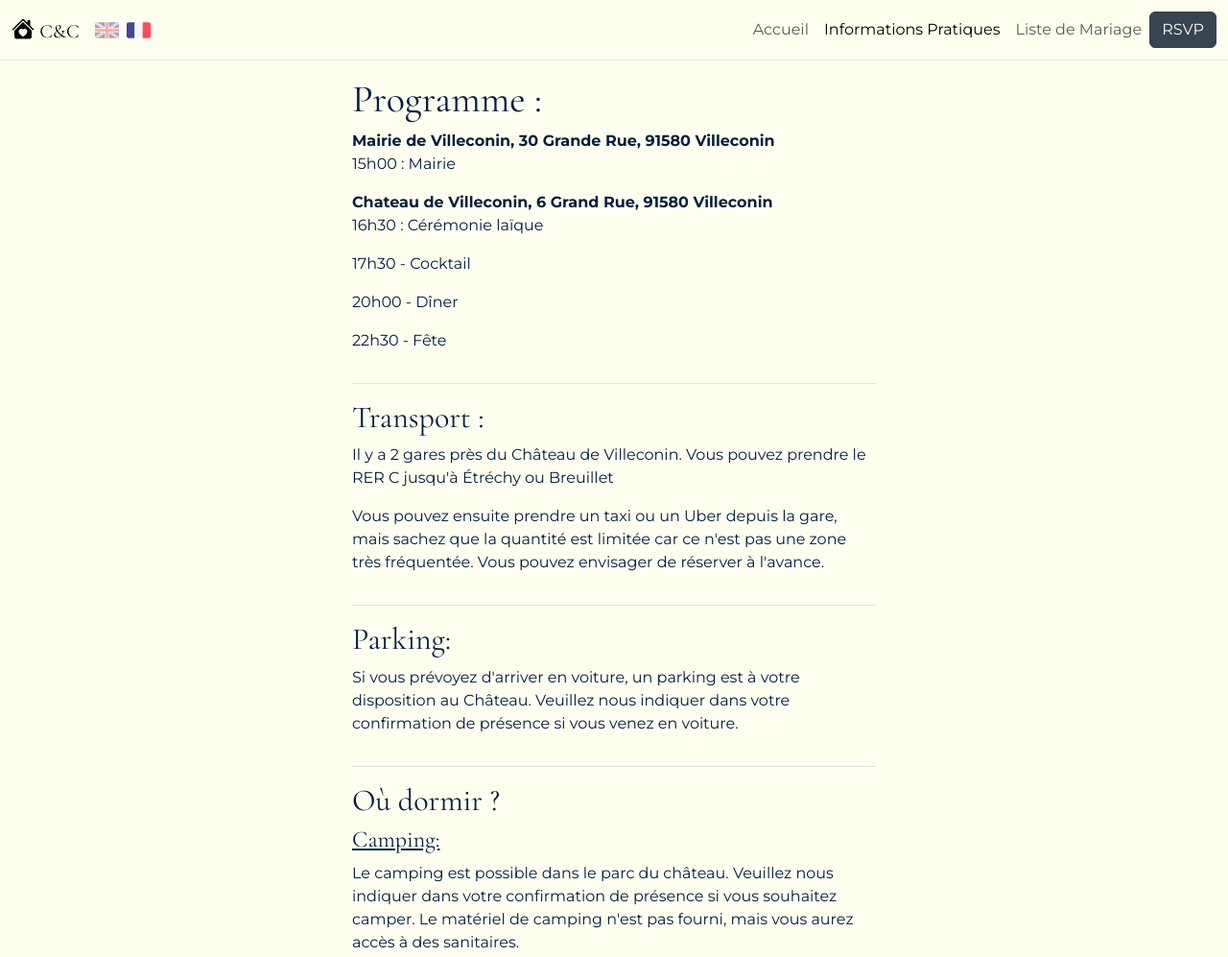
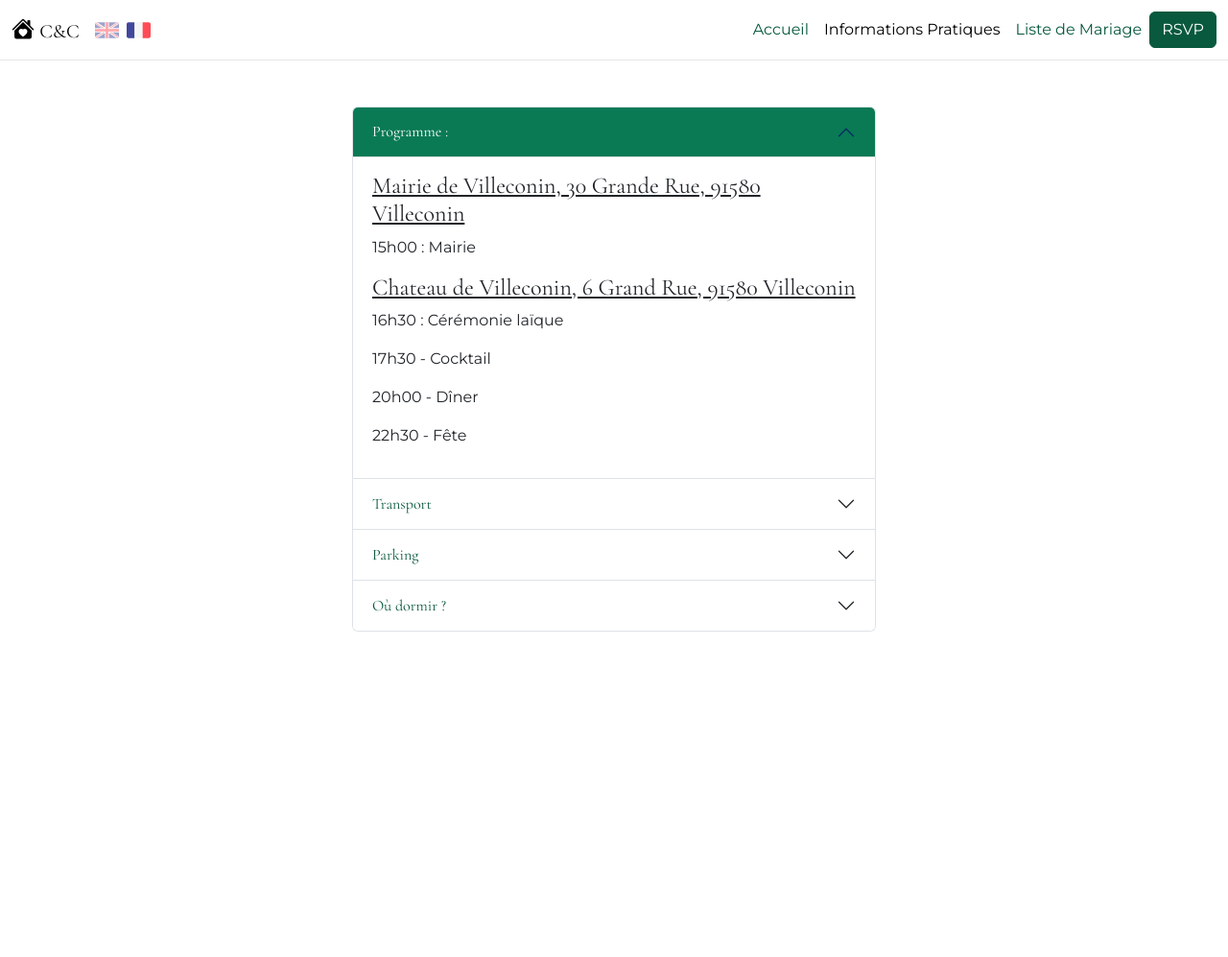
Before and after one commit to chrishughallen/charlotteandchris, a plain HTML site: page info.html in a window 1280 px wide. Shown: the top 997 px of the page at 96% size. After the commit the page ends 800 px from the top, so only its background shows below. Drawn offline with nearby package versions, Linux system fonts and the light colour scheme; a web font is replaced by a local one.

Commit message:
new styles

```diff
--- a/index.html
+++ b/index.html
@@ -5,14 +5,14 @@
   <meta name="viewport" content="width=device-width, initial-scale=1.0">
   <link rel="preconnect" href="https://fonts.googleapis.com">
   <link rel="preconnect" href="https://fonts.gstatic.com" crossorigin>
-  <link href="https://fonts.googleapis.com/css2?family=Cormorant+Garamond:ital,wght@0,300..700;1,300..700&family=Montserrat:ital,wght@0,100..900;1,100..900&family=Parisienne&family=Playfair+Display:ital,wght@0,400..900;1,400..900&display=swap" rel="stylesheet">
+  <link href="https://fonts.googleapis.com/css2?family=Cinzel+Decorative:wght@400;700;900&family=Cormorant+Garamond:ital,wght@0,300..700;1,300..700&family=Montserrat:ital,wght@0,100..900;1,100..900&family=Parisienne&display=swap" rel="stylesheet">
   <link href="https://cdn.jsdelivr.net/npm/bootstrap@5.3.7/dist/css/bootstrap.min.css" rel="stylesheet" integrity="sha384-LN+7fdVzj6u52u30Kp6M/trliBMCMKTyK833zpbD+pXdCLuTusPj697FH4R/5mcr" crossorigin="anonymous">
   <link rel="stylesheet" href="https://cdn.jsdelivr.net/npm/bootstrap-icons@1.13.1/font/bootstrap-icons.min.css">
   <link rel="stylesheet" href="styles.css">
   <title>Chris & Charlotte 2026 | Home</title>
 </head>
 <body>
-  <nav class="navbar navbar-expand-lg sticky-top" style="background: #fffff0; border-bottom: 1px solid rgba(0,0,0,0.1)">
+  <nav class="navbar navbar-expand-lg sticky-top" style="background: #fff; border-bottom: 1px solid rgba(0,0,0,0.1)">
     <div class="container-fluid">
       <a class="navbar-brand" href="#">
         <i class="bi bi-house-heart-fill" style="font-size: 1.5rem;"></i>
--- a/info.html
+++ b/info.html
@@ -5,14 +5,15 @@
   <meta name="viewport" content="width=device-width, initial-scale=1.0">
   <link rel="preconnect" href="https://fonts.googleapis.com">
   <link rel="preconnect" href="https://fonts.gstatic.com" crossorigin>
-  <link href="https://fonts.googleapis.com/css2?family=Cormorant+Garamond:ital,wght@0,300..700;1,300..700&family=Montserrat:ital,wght@0,100..900;1,100..900&family=Parisienne&family=Playfair+Display:ital,wght@0,400..900;1,400..900&display=swap" rel="stylesheet">
+  <link rel="preconnect" href="https://fonts.googleapis.com">
+  <link href="https://fonts.googleapis.com/css2?family=Cinzel+Decorative:wght@400;700;900&family=Cormorant+Garamond:ital,wght@0,300..700;1,300..700&family=Montserrat:ital,wght@0,100..900;1,100..900&family=Parisienne&display=swap" rel="stylesheet">
   <link href="https://cdn.jsdelivr.net/npm/bootstrap@5.3.7/dist/css/bootstrap.min.css" rel="stylesheet" integrity="sha384-LN+7fdVzj6u52u30Kp6M/trliBMCMKTyK833zpbD+pXdCLuTusPj697FH4R/5mcr" crossorigin="anonymous">
   <link rel="stylesheet" href="https://cdn.jsdelivr.net/npm/bootstrap-icons@1.13.1/font/bootstrap-icons.min.css">
   <link rel="stylesheet" href="styles.css">
   <title>Chris & Charlotte 2026 | Info</title>
 </head>
 <body>
-  <nav class="navbar navbar-expand-lg sticky-top" style="background: #fffff0; border-bottom: 1px solid rgba(0,0,0,0.1)">
+  <nav class="navbar navbar-expand-lg sticky-top" style="background: #fff; border-bottom: 1px solid rgba(0,0,0,0.1)">
     <div class="container-fluid">
       <a class="navbar-brand" href="index.html">
         <i class="bi bi-house-heart-fill" style="font-size: 1.5rem;"></i>
@@ -41,42 +42,66 @@
       </div>
     </div>
   </nav>
-  <main class="container mt-3">
+  <main class="container my-5">
     <section class="row">
       <div class="col-lg-6 m-auto">
-        <div class="pb-3 border-bottom d-grid">
-          <h1 data-i18n="program_title"></h1>
+
+      <div class="accordion" id="accordionExample">
+
+        <div class="accordion-item">
+          <h2 class="accordion-header">
+            <button data-i18n="program_title" class="accordion-button" type="button" data-bs-toggle="collapse" data-bs-target="#collapseOne" aria-expanded="true" aria-controls="collapseOne" data-i18n="transportation_title">
+            </button>
+          </h2>
+          <div id="collapseOne" class="accordion-collapse collapse show" data-bs-parent="#accordionExample">
+            <div class="accordion-body">
               <div class="d-grid">
-            <p class="mb-0"><strong>Mairie de Villeconin, 30 Grande Rue, 91580 Villeconin</strong></p>
+                <h4><u>Mairie de Villeconin, 30 Grande Rue, 91580 Villeconin</u></h4>
                 <p data-i18n="program_mairie"></p>
               </div>
               <div class="d-grid">
-            <p class="mb-0"><strong>Chateau de Villeconin, 6 Grand Rue, 91580 Villeconin</strong></p>
+                <h4><u>Chateau de Villeconin, 6 Grand Rue, 91580 Villeconin</u></h4>
                 <p data-i18n="program_ceremony"></p>
                 <p data-i18n="program_cocktail"></p>
                 <p data-i18n="program_dinner"></p>
                 <p data-i18n="program_party"></p>
               </div>
             </div>
+          </div>
+        </div>
 
-      <div class="py-3 border-bottom">
-        <h2 data-i18n="transportation_title"></h2>
+        <div class="accordion-item">
+          <h2 class="accordion-header">
+            <button class="accordion-button collapsed" type="button" data-bs-toggle="collapse" data-bs-target="#collapseTwo" aria-expanded="false" aria-controls="collapseOne" data-i18n="transportation_title">
+            </button>
+          </h2>
+          <div id="collapseTwo" class="accordion-collapse collapse" data-bs-parent="#accordionExample">
+            <div class="accordion-body">
               <p data-i18n="transportation_line1"></p>
               <p data-i18n="transportation_line2"></p>
             </div>
+          </div>
+        </div>
 
-      <div class="py-3 border-bottom">
-        <h2>Parking:</h2>
+        <div class="accordion-item">
+          <h2 class="accordion-header">
+            <button class="accordion-button collapsed" type="button" data-bs-toggle="collapse" data-bs-target="#collapseThree" aria-expanded="false" aria-controls="collapseTwo">
+              Parking
+            </button>
+          </h2>
+          <div id="collapseThree" class="accordion-collapse collapse" data-bs-parent="#accordionExample">
+            <div class="accordion-body">
               <p data-i18n="parking"></p>
             </div>
-
-      <div class="py-3">
-        <h2 data-i18n="sleep"></h2>
-        <div>
-          <h4><u>Camping:</u></h4>
-          <p data-i18n="camping"></p>
+          </div>
         </div>
 
+        <div class="accordion-item">
+          <h2 class="accordion-header">
+            <button data-i18n="sleep" class="accordion-button collapsed" type="button" data-bs-toggle="collapse" data-bs-target="#collapseFour" aria-expanded="false" aria-controls="collapseThree"></button>
+          </h2>
+          <div id="collapseFour" class="accordion-collapse collapse" data-bs-parent="#accordionExample">
+            <div class="accordion-body">
               <div class="d-grid">
                 <u><h4 data-i18n="hotel"></h4></u>
                 <p data-i18n="lodging"></p>
@@ -85,7 +110,13 @@
                   <span><a href="https://maps.app.goo.gl/HnUBwuNoRMZqrEEh8" target="_blank">Best Western - Dourdan</a> - 15 minutes <span data-i18n="car"></span></span>
                   <span><a href="https://maps.app.goo.gl/R2PggToQo7YdWwi26" target="_blank">Ibis - Étampes</a> - 15 minutes <span data-i18n="car"></span></span>
                 </div>
+
+                <div class="py-3">
+                  <div>
+                    <h4><u>Camping:</u></h4>
+                    <p data-i18n="camping"></p>
                   </div>
+
 
                   <div class="py-3">
                     <u><h4 data-i18n="airbnb"></h4></u>
@@ -96,6 +127,11 @@
                   </div>
                 </div>
               </div>
+            </div>
+          </div>
+        </div>
+      </div>
+    </div>
   </main>
 
   <script src="https://cdn.jsdelivr.net/npm/bootstrap@5.3.7/dist/js/bootstrap.bundle.min.js" integrity="sha384-ndDqU0Gzau9qJ1lfW4pNLlhNTkCfHzAVBReH9diLvGRem5+R9g2FzA8ZGN954O5Q" crossorigin="anonymous"></script>
--- a/language.js
+++ b/language.js
@@ -14,7 +14,7 @@ const translations = {
     program_cocktail: "5:30pm : Cocktail Reception",
     program_dinner: "8:00pm - Dinner",
     program_party: "10:30pm - Party",
-    transportation_title: "Transportation:",
+    transportation_title: "Transportation",
     transportation_line1: "There are 2 train stations near Chateau de Villeconin. You can take the RER C to Étréchy or Breuillet",
     transportation_line2: "You can then take a taxi or uber from the train station, but be aware that quantity is limited as it is not in a busy area. You may want to reserve ahead of time.",
     parking: "If you plan to arrive with your own vehicle, there is parking available at the Chateau. Please let us know in your RSVP if you will be driving.",
@@ -39,7 +39,7 @@ const translations = {
     program_cocktail: "17h30 - Cocktail",
     program_dinner: "20h00 - Dîner",
     program_party: "22h30 - Fête",
-    transportation_title: "Transport :",
+    transportation_title: "Transport",
     transportation_line1: "Il y a 2 gares près du Château de Villeconin. Vous pouvez prendre le RER C jusqu'à Étréchy ou Breuillet",
     transportation_line2: "Vous pouvez ensuite prendre un taxi ou un Uber depuis la gare, mais sachez que la quantité est limitée car ce n'est pas une zone très fréquentée. Vous pouvez envisager de réserver à l'avance.",
     parking: "Si vous prévoyez d'arriver en voiture, un parking est à votre disposition au Château. Veuillez nous indiquer dans votre confirmation de présence si vous venez en voiture.",
--- a/styles.css
+++ b/styles.css
@@ -25,13 +25,19 @@ body {
 
   /* Text & accents */
   --charcoal: #36454f;
+  --hunter: #08593e;
   --navy: #001f3f;
 }
 
 body {
-  background-color: var(--ivory);
-  color: var(--navy);
+  /* background-color: var(--ivory); */
+  background: white;
+  color: var(--hunter);
   font-family: "Montserrat", sans-serif;
+}
+
+.navbar .nav-link {
+  color: #08593e;
 }
 
 h1, h2, h3, h4, h5, h6 {
@@ -40,21 +46,41 @@ h1, h2, h3, h4, h5, h6 {
   font-style: normal;
 }
 
+.accordion-button {
+  background-color: #fff;
+  background-image: none;
+  color: #08593e;
+}
+
+.accordion-button:not(.collapsed) {
+  background-color: #0a7a55;
+  color: #fff;
+}
+
+.accordion-button:hover {
+  background-color: #0b8a61;
+  color: #fff;
+}
+
+.accordion-button:focus {
+  box-shadow: none;
+}
+
 .btn-primary {
-  --bs-btn-bg: var(--charcoal);
-  --bs-btn-border-color: var(--charcoal);
+  --bs-btn-bg: var(--hunter);
+  --bs-btn-border-color: var(--hunter);
   --bs-btn-hover-border-color: var(--charcoal);
-  --bs-btn-hover-bg: var(--beige);
+  --bs-btn-hover-bg: var(--hunter);
   --bs-btn-hover-color: var(--charcoal);
 }
 
 .btn-light {
   font-family: Cormorant Garamond, serif;;
-  --bs-btn-bg: var(--ivory);
-  --bs-btn-border-color: var(--charcoal);
+  --bs-btn-bg: white;
+  --bs-btn-border-color: var(--hunter);
   --bs-btn-hover-border-color: var(--charcoal);
-  --bs-btn-hover-bg: var(--beige);
-  --bs-btn-hover-color: var(--charcoal);
+  --bs-btn-hover-bg: var(--hunter);
+  --bs-btn-hover-color: white;
 }
 
 .paris-font {
```
Also changed, not shown: lodging.html (deleted, +0 -67 lines), rsvp.html (+2 -2 lines). Lines whose indentation alone changed are shown as unchanged.
